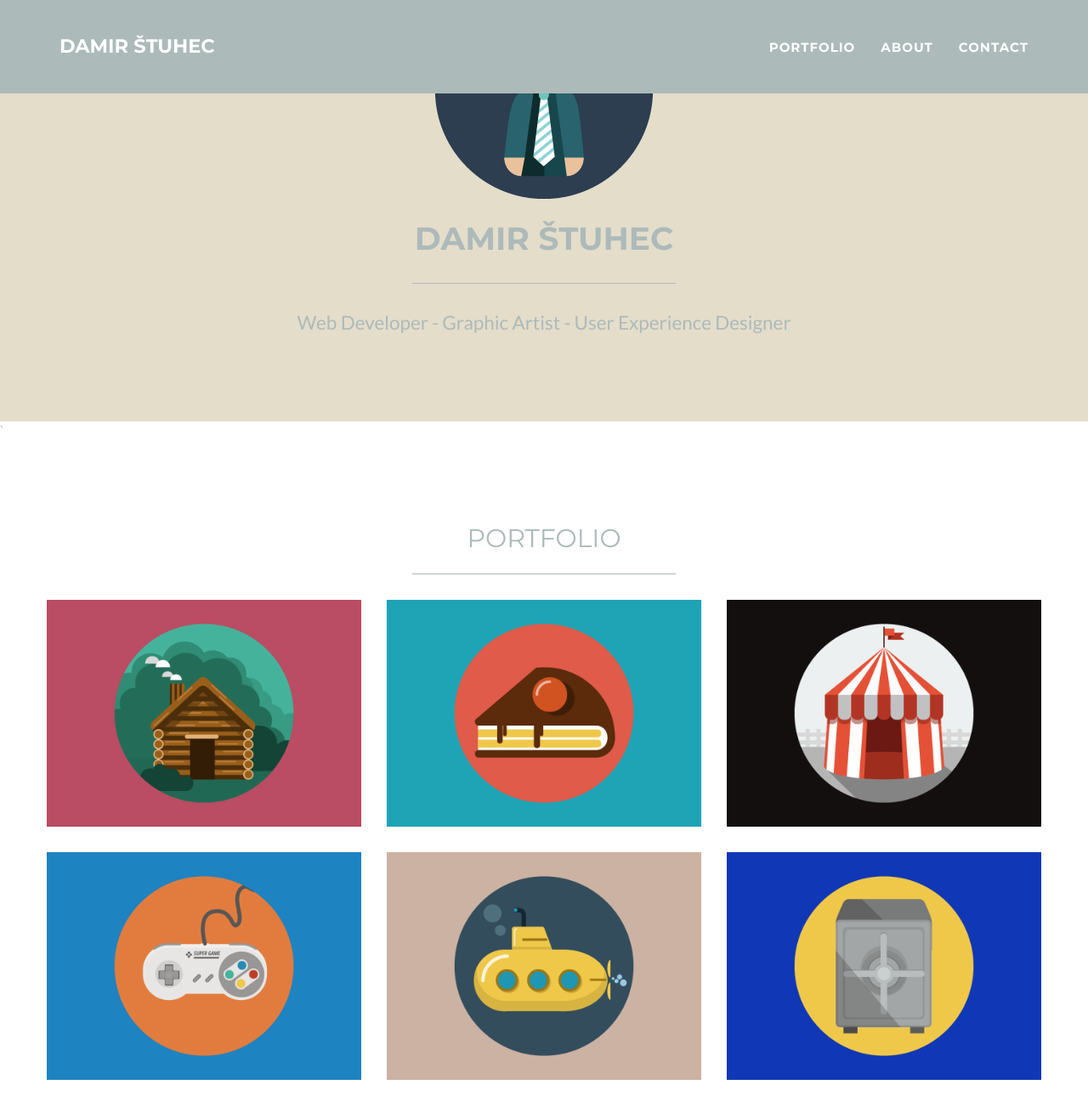
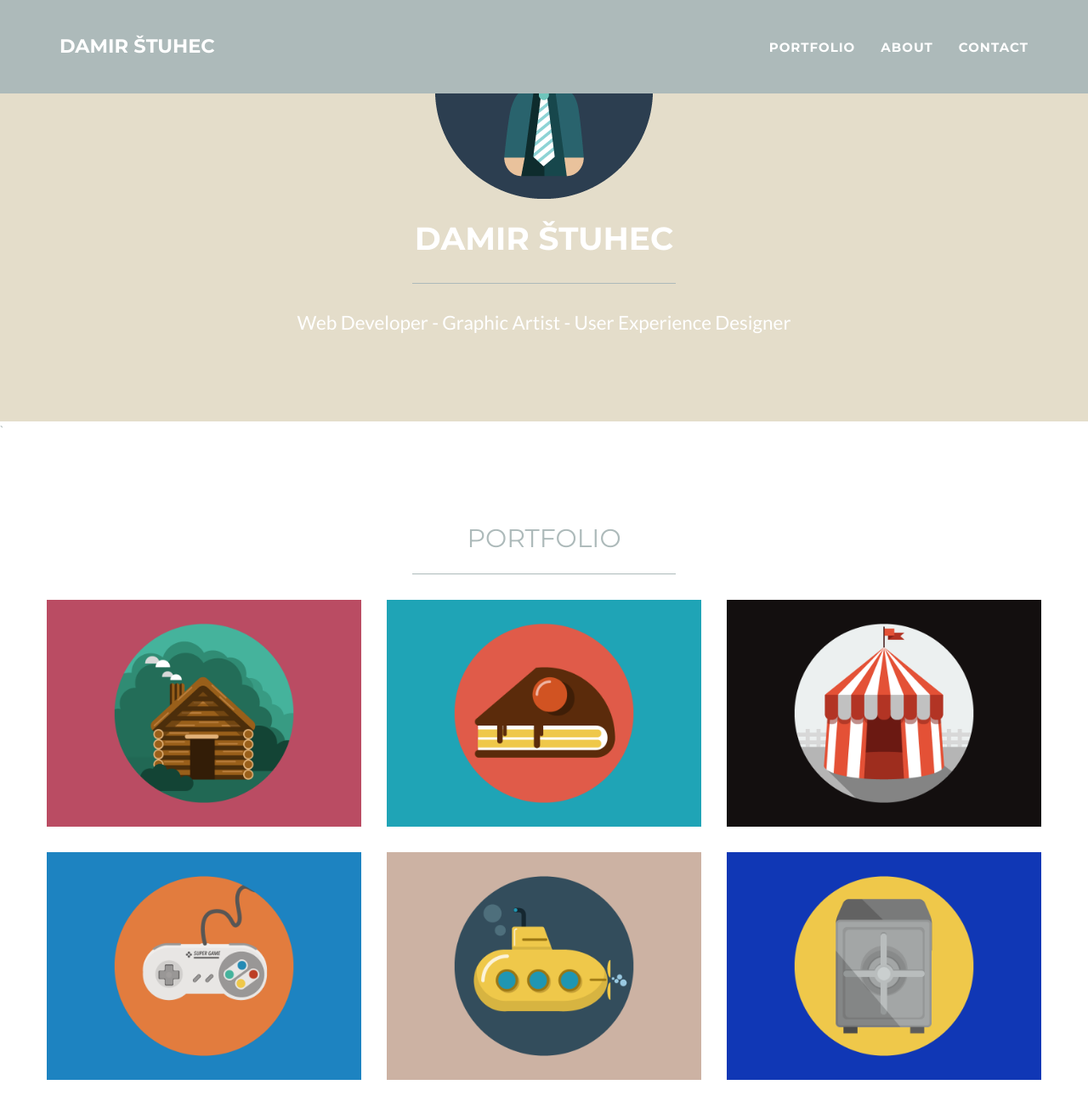
Before and after one commit to damirstuhec/damirstuhec.github.io, a Jekyll site: the page built from index.html, in a window 1280 px wide and 1400 px high, scrolled down 222 px. Shown: the top 1310 px of the window at 85% size. Built offline with Jekyll 4.4.1, drawn with Linux system fonts in a browser that asks for light colours.

Commit message:
changes to css

```diff
--- a/_config.yml
+++ b/_config.yml
@@ -7,7 +7,7 @@ description: "Write an awesome description for your new site here. You can edit
 color:
   primary: E4DDCA #80B3FF
   secondary: ADBABA #FD6E8A
-  secondary-dark: 3E606F #A2122F
+  secondary-dark: 1a242f #A2122F
 
 # Social networks usernames (many more available: google-plus, flickr, dribbble, pinterest, instagram, tumblr, linkedin, etc.)
 social:
--- a/_includes/css/main.css
+++ b/_includes/css/main.css
@@ -81,7 +81,7 @@ hr.star-primary:after {
 
 header {
     text-align: center;
-    color: #{{ site.color.secondary }}; /*!#fff;*/
+    color: #fff;
     background: #{{ site.color.primary }};
 }
 
```
